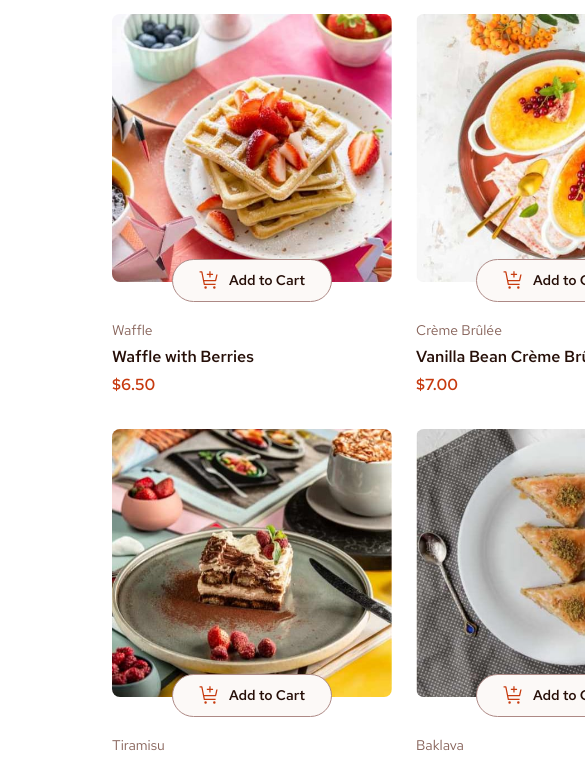
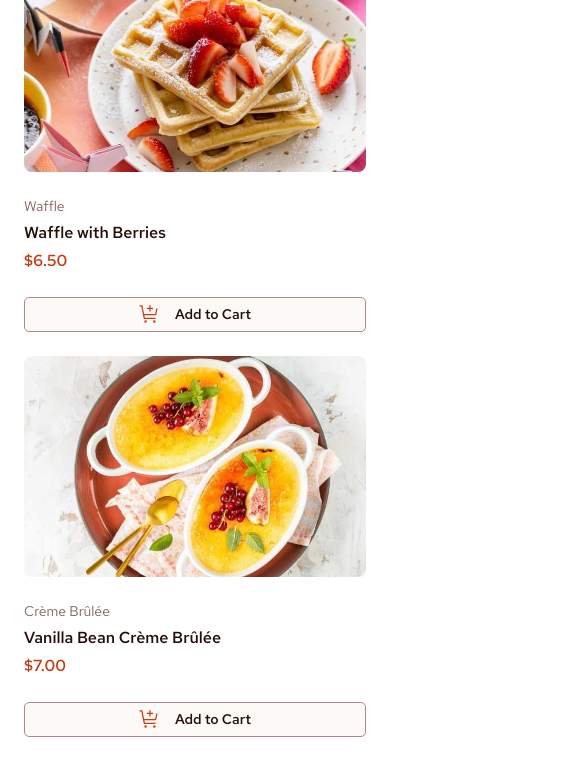
Before and after one commit to fella404/product-list-with-cart-main, a plain HTML site: page index.html in a window 390 px wide. Shown: the part 154-911 px from the top of the page, 585 px wide, since content can reach past the window. Drawn offline with nearby package versions, Linux system fonts and the light colour scheme.

Commit message:
make website responsive

```diff
--- a/assets/styles/cart.css
+++ b/assets/styles/cart.css
@@ -1,13 +1,14 @@
-.cart {
+.cart-container {
   display: flex;
   flex-direction: column;
-  padding: 1.5rem;
+  padding: 0 1rem;
+  width: 30%;
 }
 
 .cart-title {
   color: hsl(14, 86%, 42%);
   font-weight: 700;
-  margin-block-end: 1.5rem;
+  margin-block-end: 1rem;
 }
 
 .cart-img {
@@ -20,4 +21,26 @@
 .cart-text {
   font-size: 14px;
   color: hsl(14, 65%, 9%);
+  text-align: center;
 }
+
+@media (min-width: 1024px) and (max-width: 1399px) {
+  .cart-container {
+    padding: 0;
+    width: 45%;
+  }
+}
+
+@media (min-width: 768px) and (max-width: 1024px) {
+  .cart-container {
+    padding: 0;
+    width: 100%;
+  }
+}
+
+@media (max-width: 576px) {
+  .cart-container {
+    padding: 0;
+    width: 100%;
+  }
+}
--- a/assets/styles/productDisplay.css
+++ b/assets/styles/productDisplay.css
@@ -1,21 +1,19 @@
 main {
   display: flex;
   justify-content: space-between;
+  gap: 2rem;
 }
 
 .product-container {
   display: grid;
-  grid-template-columns: 280px 280px 280px;
-  column-gap: 24px;
-  row-gap: 32px;
+  grid-template-columns: repeat(3, 1fr);
+  gap: 24px;
 }
 
 .card {
-  position: relative;
   display: flex;
-  gap: 2.4rem;
+  gap: 1.5rem;
   border: none;
-  max-width: 280px;
 }
 
 .card-img {
@@ -35,16 +33,32 @@ main {
 
 .btn {
   display: flex;
-  justify-content: space-between;
-  width: 160px;
-  position: absolute;
-  bottom: 95px;
-  left: 60px;
-  padding: 10px 26px;
+  justify-content: center;
+  gap: 15px;
   font-size: 14px;
+  font-weight: 600;
   background-color: hsl(20, 50%, 98%);
+  color: hsl(14, 65%, 9%);
   border-radius: 50px;
   border: 1px solid hsl(7, 20%, 60%);
-  color: hsl(14, 65%, 9%);
-  font-weight: 600;
 }
+
+@media (min-width: 576px) and (max-width: 768px) {
+  main {
+    flex-direction: column;
+  }
+}
+
+@media (max-width: 576px) {
+  main {
+    flex-direction: column;
+  }
+
+  .product-container {
+    grid-template-columns: 1fr;
+  }
+
+  .btn {
+    border-radius: 5px;
+  }
+}
--- a/assets/styles/style.css
+++ b/assets/styles/style.css
@@ -15,7 +15,7 @@ body {
 }
 
 .fluid-container {
-  padding: 5.5rem 7rem;
+  padding: 5.5rem;
 }
 
 h1 {
@@ -23,3 +23,15 @@ h1 {
   font-weight: 700;
   margin-block-end: 2rem;
 }
+
+@media (min-width: 768px) and (max-width: 1024px) {
+  .fluid-container {
+    padding: 3rem;
+  }
+}
+
+@media (max-width: 576px) {
+  .fluid-container {
+    padding: 1.5rem;
+  }
+}
--- /dev/null
+++ b/src/components/Cart.js
@@ -0,0 +1,11 @@
+export default {
+  template:
+    /* html */
+    `
+    <div class="cart-container">
+      <h2 class="cart-title h4">Your cart(0)</h2>
+      <img class="cart-img" src="../../assets/images/illustration-empty-cart.svg" />
+      <p class="cart-text">Your added items will appear here</p>
+    </div>
+  `,
+};
--- a/src/components/ProductDisplay.js
+++ b/src/components/ProductDisplay.js
@@ -8,10 +8,9 @@ export default {
   template:
     /* html */
     `
-    <main>
     <div class="product-container">
       <div class="card" v-for="(datum, index) in productData" :key="index">
-        <img class="card-img" :src="datum.image.desktop" :alt="datum.name" />
+      <img class="card-img" :src="datum.image.mobile" :alt="datum.name" />
       <div class="card-body">
         <span style="color: hsl(12, 20%, 44%); font-size: 14px; font-weight: normal">{{ datum.category }}</span>
         <span style="color: hsl(14, 65%, 9%); font-weight: 600">{{ datum.name }}</span>
@@ -25,12 +24,5 @@ export default {
       </button>
       </div>
     </div>
-
-      <div class="cart">
-        <h2 class="cart-title h4">Your cart(0)</h2>
-        <img class="cart-img" src="../../assets/images/illustration-empty-cart.svg" />
-        <p class="cart-text">Your added items will appear here</p>
-      </div>
-    </main>
   `,
 };
--- a/src/main.js
+++ b/src/main.js
@@ -1,9 +1,11 @@
 import { createApp } from "https://unpkg.com/vue@3/dist/vue.esm-browser.js";
 import ProductDisplay from "./components/ProductDisplay.js";
+import Cart from "./components/Cart.js";
 
 createApp({
   components: {
     ProductDisplay,
+    Cart,
   },
   data() {
     return {
@@ -22,7 +24,10 @@ createApp({
   template: `
     <div class="fluid-container">
       <h1>Desserts</h1>
-      <product-display :productData="data"></product-display>
+      <main>
+        <product-display :productData="data"></product-display>
+        <cart></cart>
+      </main>
     </div>
   `,
 }).mount("#app");
```
Lines whose indentation alone changed are shown as unchanged.
